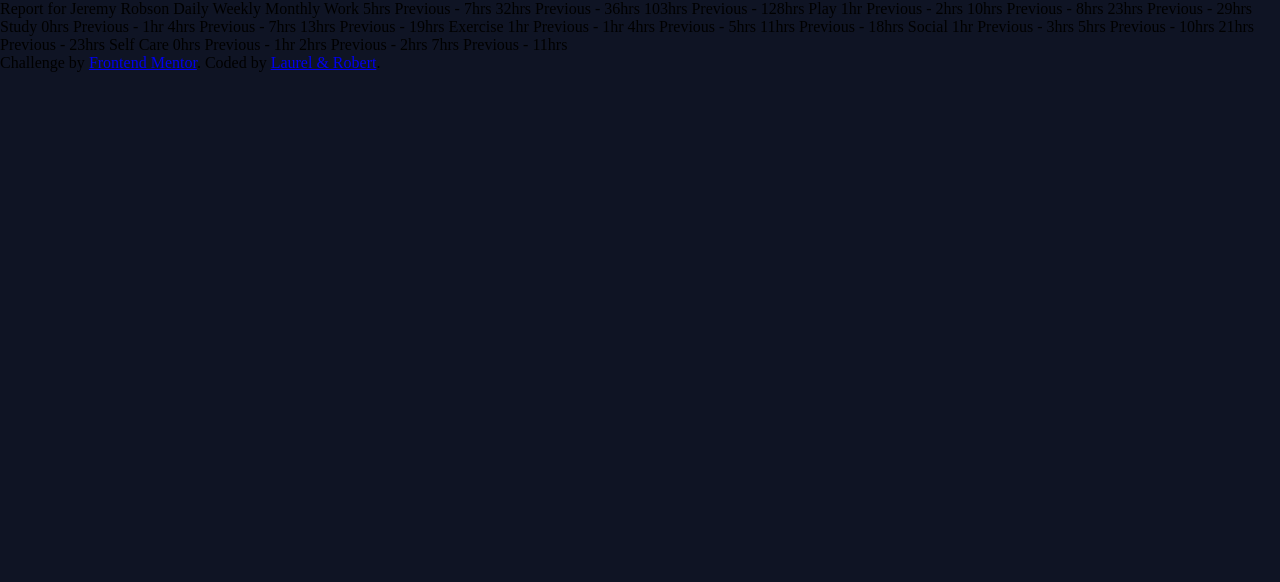
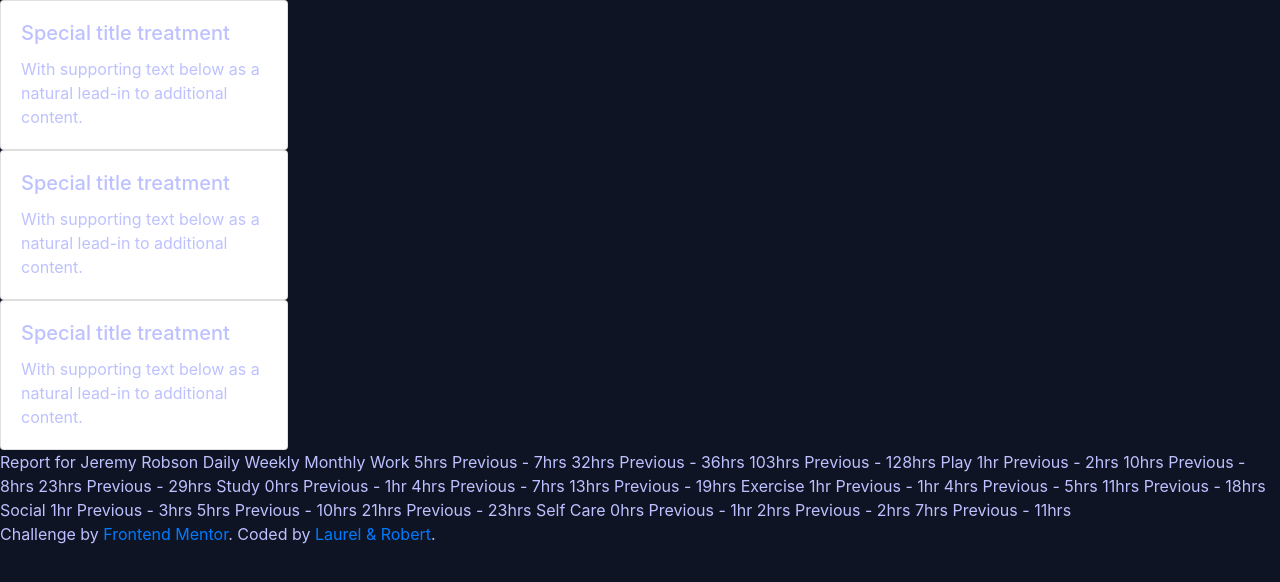
Before and after one commit to rmpcoding/Frontend-Challenge, a plain HTML site: page index.html in a window 1280 px wide. Drawn offline with nearby package versions, Linux system fonts and the light colour scheme.

Commit message:
working on cards

```diff
--- a/css/style.css
+++ b/css/style.css
@@ -19,4 +19,5 @@
 
 body {
     background-color: var(--main-very-dark-blue);
+    color: var(--main-pale-blue);
 }
--- a/index.html
+++ b/index.html
@@ -13,10 +13,34 @@
     .attribution { font-size: 11px; text-align: center; }
     .attribution a { color: hsl(228, 45%, 44%); }
   </style> -->
+  <link rel="stylesheet" href="https://maxcdn.bootstrapcdn.com/bootstrap/4.0.0/css/bootstrap.min.css" integrity="sha384-Gn5384xqQ1aoWXA+058RXPxPg6fy4IWvTNh0E263XmFcJlSAwiGgFAW/dAiS6JXm" crossorigin="anonymous">
   <link rel="stylesheet" href="./css/style.css">
 
 </head>
 <body>
+  <div></div>
+
+
+    <div class="card" style="width: 18rem;">
+        <div class="card-body">
+          <h5 class="card-title">Special title treatment</h5>
+          <p class="card-text">With supporting text below as a natural lead-in to additional content.</p>
+        </div>
+      </div>
+
+      <div class="card" style="width: 18rem;">
+        <div class="card-body">
+          <h5 class="card-title">Special title treatment</h5>
+          <p class="card-text">With supporting text below as a natural lead-in to additional content.</p>
+        </div>
+      </div>
+
+      <div class="card" style="width: 18rem;">
+        <div class="card-body">
+          <h5 class="card-title">Special title treatment</h5>
+          <p class="card-text">With supporting text below as a natural lead-in to additional content.</p>
+        </div>
+      </div>
 
   Report for
   Jeremy Robson
```
